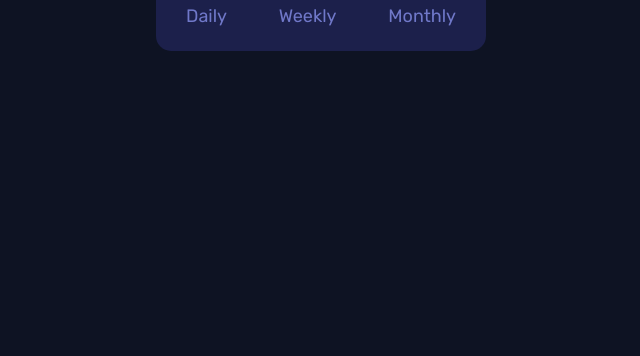
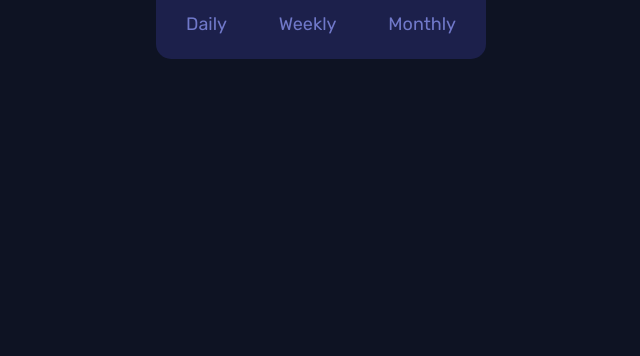
Before and after one commit to CharlieCastleWeb/fem--time-tracking-dashboard, a website built with Vite: page index.html in a window 1280 px wide. Shown: the part 444-800 px from the top of the page, without its empty margins (319-959 px from the left). Built offline with nearby package versions, Linux system fonts and the light colour scheme.

Commit message:
feat: code refactor

```diff
--- a/src/styles/components/_user-profile-card.scss
+++ b/src/styles/components/_user-profile-card.scss
@@ -41,8 +41,8 @@
   display: flex;
   justify-content: space-between;
   margin-top: -$spacing-200;
-  padding-top: $spacing-200 + $spacing-300;
   padding: $spacing-300;
+  padding-top: calc($spacing-200 + $spacing-300);
   &:active {
     color: $c-white;
   }
```
